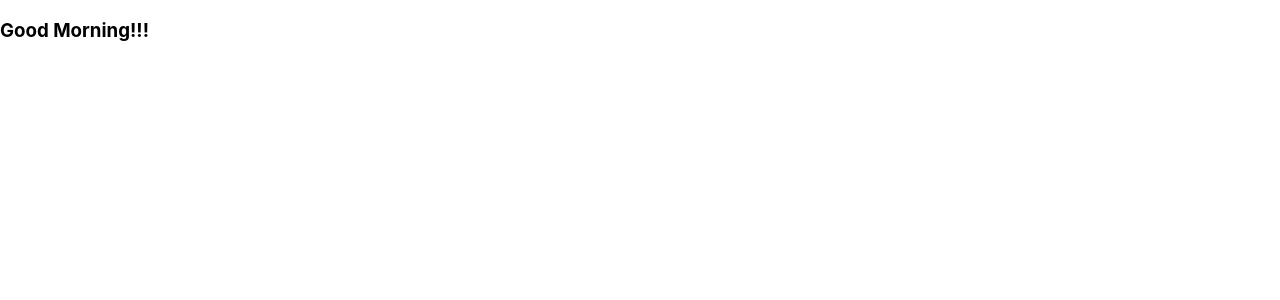
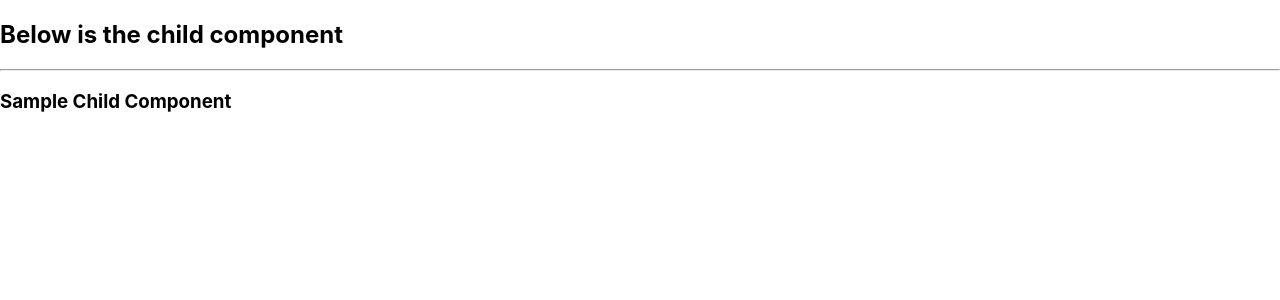
Before and after one commit to anupbaranwal/react-palyground, a React (Create React App) app: page / in a window 1280 px wide. Shown: the top 300 px of the page. Built offline with nearby package versions, Linux system fonts and the light colour scheme.

Commit message:
feat(day-1): creating a child component

```diff
--- a/src/App.js
+++ b/src/App.js
@@ -1,10 +1,15 @@
 import React from "react";
 import "./App.css";
+import Sample from "./Sample";
 
 const App = (props) => {
-  const showGreetings = true;
-
-  return <>{showGreetings ? <h3>Good Morning!!!</h3> : null}</>;
+  return (
+    <>
+      <h2>Below is the child component</h2>
+      <hr />
+      <Sample />
+    </>
+  );
 };
 
 export default App;
--- /dev/null
+++ b/src/Sample.js
@@ -0,0 +1,5 @@
+const Sample = (props) => {
+  return <h3>Sample Child Component</h3>;
+};
+
+export default Sample;
```
